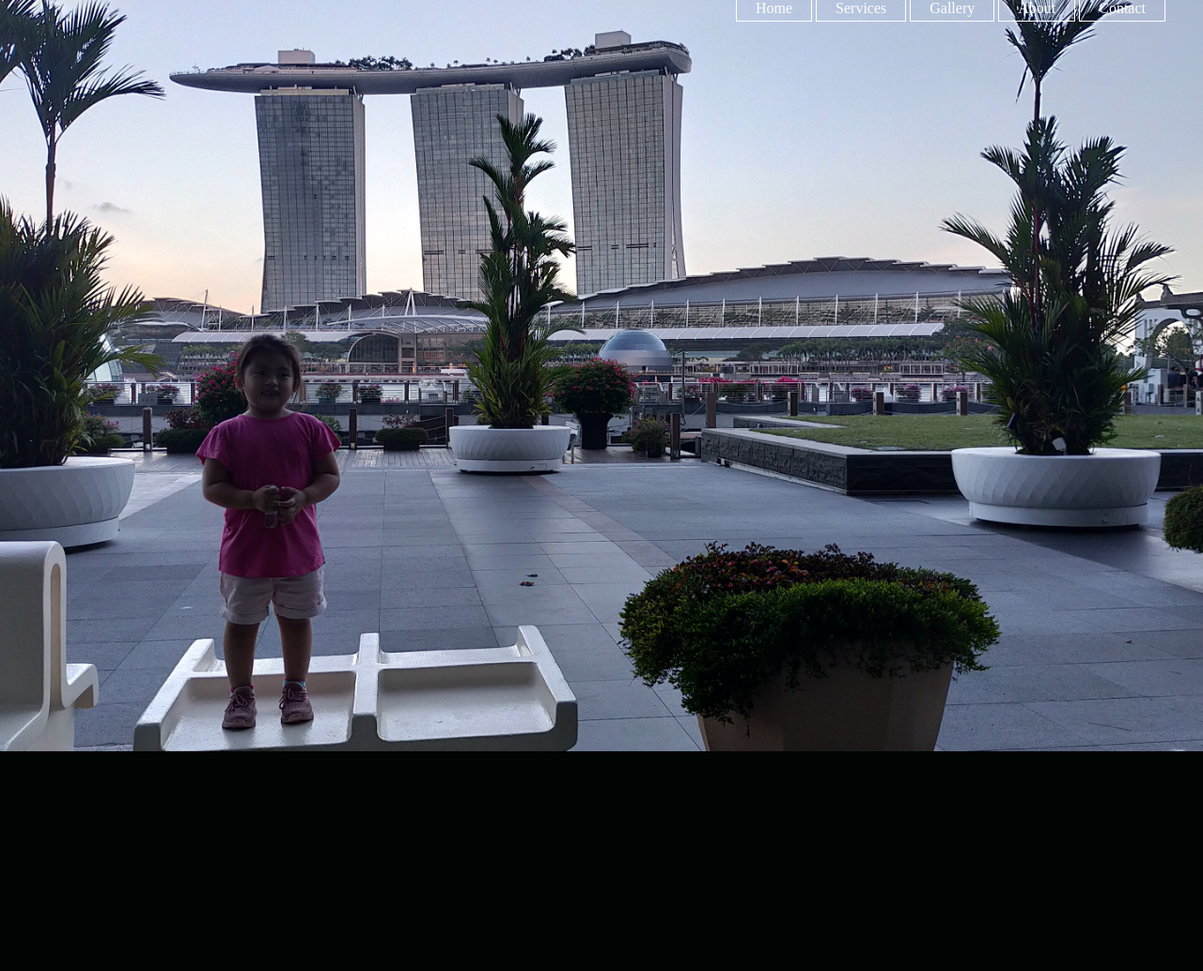
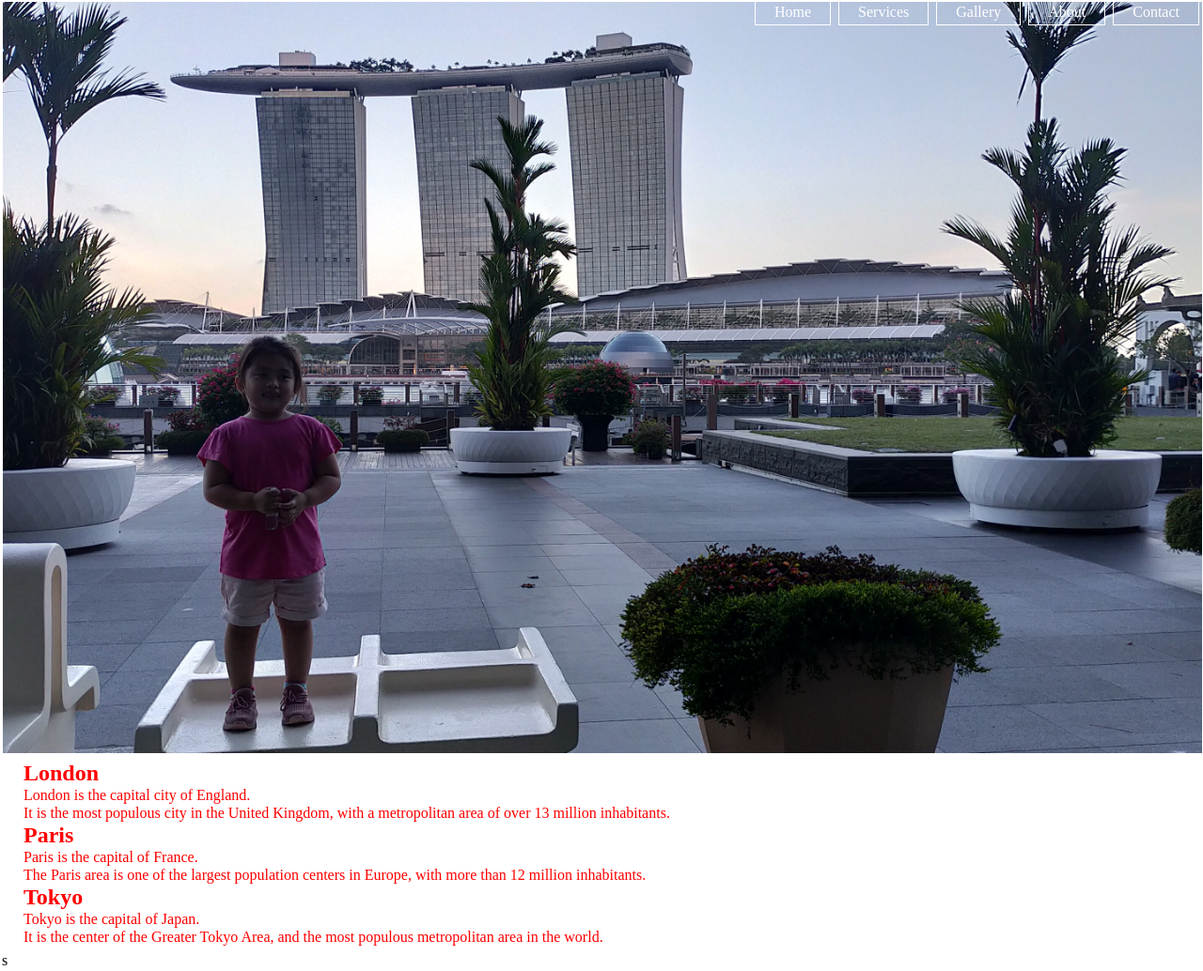
Before and after one commit to akatoybits/SampleWebsite, a web app: file index.html in a window 1280 px wide. Shown: the whole page at 94% size. Before the commit the page ends 800 px from the top, so only its background shows below. Run offline with its HTML, style and script files only (its server is not run), Linux system fonts and the light colour scheme.

Commit message:
hello singapore

```diff
--- a/css/main.css
+++ b/css/main.css
@@ -1,14 +1,15 @@
 *{
-  margin: 0;
+  margin: 1px;
   padding: 0;
   font-family: Century Gothic;
 }
 header{
   background-image: url(../bg.jpg);
+  background-size: cover;
   height:   100vh;
-  background-size: cover;
+  width: 100%;
+  background-position: center;
 
-  background-position: center;
 }
 ul{
   float: right;
@@ -26,9 +27,15 @@
 }
 ul li a:hover{
   background-color: #fff;
-  color: black;
+  color: #000033;
 }
 .main{
-  max-width: 1200px;
+  max-width: 100%;
   margin: auto;
 }
+.w3-row-padding{
+  margin: auto;
+  border: 1px solid #fff;
+  padding: 5px 20px;
+  color: red;
+}
--- a/index.html
+++ b/index.html
@@ -1,5 +1,6 @@
 <!doctype html>
 <html>
+  <meta name="viewport" content="width=device-width, initial-scale=1.0">
   <head>
       <title>Singapore Travel</title>
       <link rel="stylesheet" type="text/css" href="css/main.css">
@@ -19,6 +20,29 @@
         </ul>
 
       </div>
+
     </header>
+    <div class="w3-row-padding">
+      <div class="w3-third">
+        <h2>London</h2>
+        <p>London is the capital city of England.</p>
+        <p>It is the most populous city in the United Kingdom,
+        with a metropolitan area of over 13 million inhabitants.</p>
+      </div>
+
+      <div class="w3-third">
+        <h2>Paris</h2>
+        <p>Paris is the capital of France.</p>
+        <p>The Paris area is one of the largest population centers in Europe,
+        with more than 12 million inhabitants.</p>
+      </div>
+
+      <div class="w3-third">
+        <h2>Tokyo</h2>
+        <p>Tokyo is the capital of Japan.</p>
+        <p>It is the center of the Greater Tokyo Area,
+        and the most populous metropolitan area in the world.</p>
+      </div>
+    </div>s
   </html>
 </doctype html>
```
